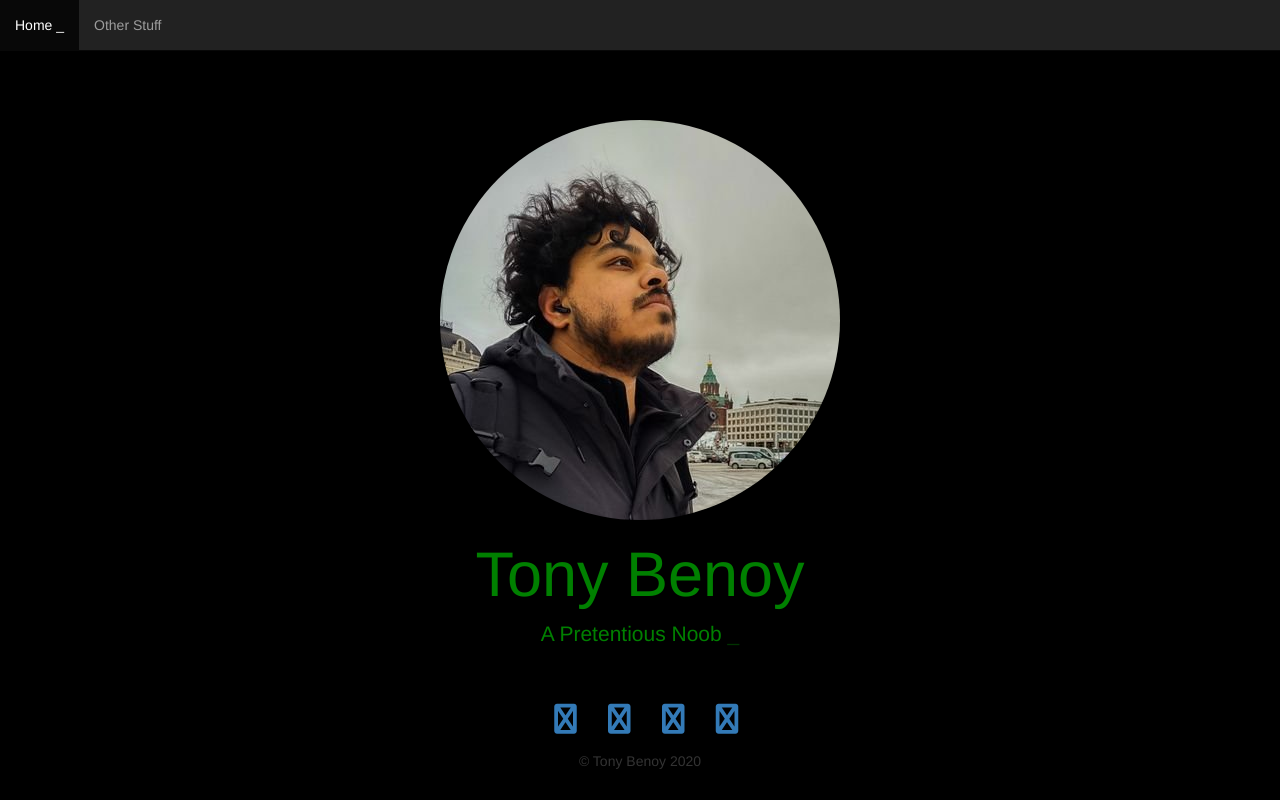
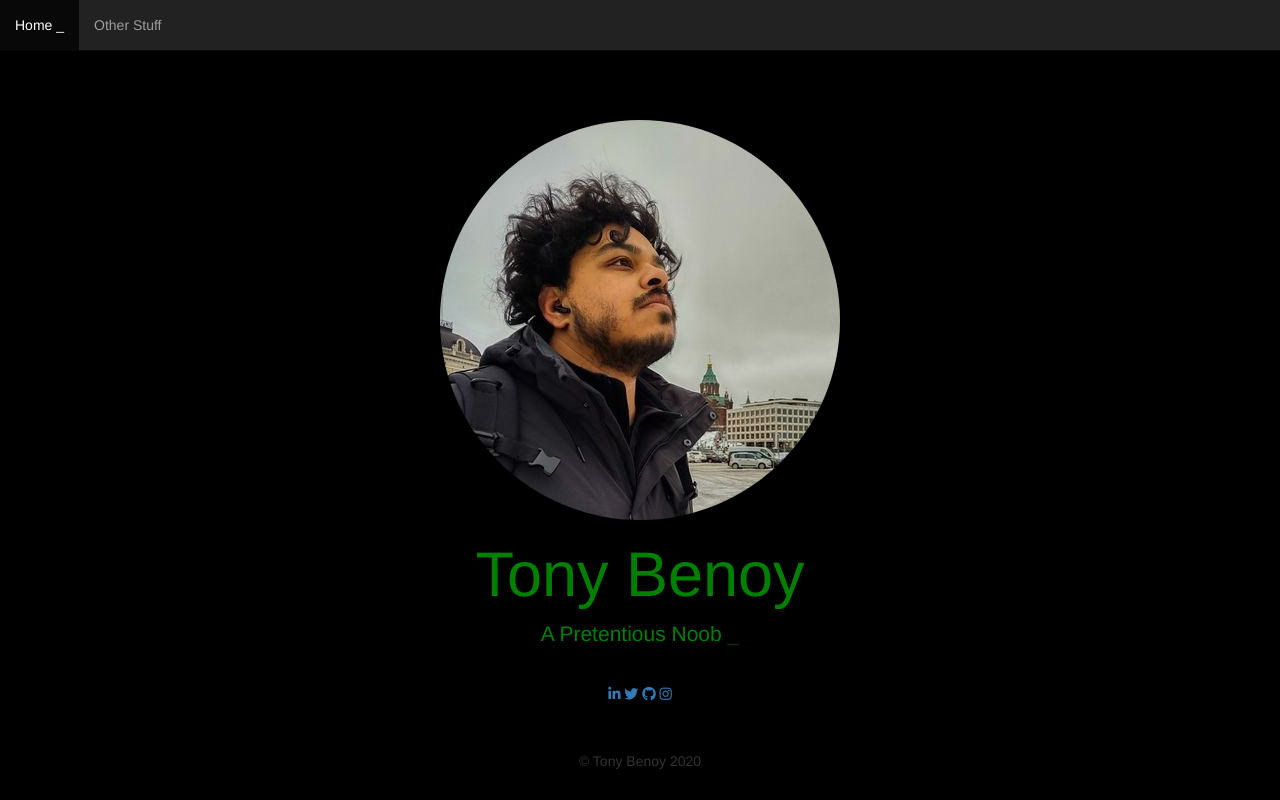
Before and after one commit to tonybenoy/tonybenoy.com, a FastAPI app: page / in a window 1280 px wide. Run offline with FastAPI, Linux system fonts and the light colour scheme; the page is wider than the window, and the part outside it is not shown; some libraries are stand-ins or nearby versions.

Commit message:
fix font awesome

```diff
--- a/src/templates/index.html
+++ b/src/templates/index.html
@@ -15,10 +15,10 @@
 						<span class="blink_text">_</span>
 					</p>
 					<br />
-					<a href="https://www.linkedin.com/in/tonybenoy/" class="fa fa-linkedin"></a>
-					<a href="https://twitter.com/TonyBenoy" class="fa fa-twitter"></a>
-					<a href="https://github.com/tonybenoy" class="fa fa-github"></a>
-					<a href="https://instagram.com/tonybenoy" class="fa fa-instagram"></a>
+					<a href="https://www.linkedin.com/in/tonybenoy/" class="fa-brands fa-linkedin-in"></a>
+					<a href="https://twitter.com/TonyBenoy" class="fa-brands fa-twitter"></a>
+					<a href="https://github.com/tonybenoy" class="fa-brands fa-github"></a>
+					<a href="https://instagram.com/tonybenoy" class="fa-brands fa-instagram"></a>
 				</div>
 			</div>
 		</div>
```
